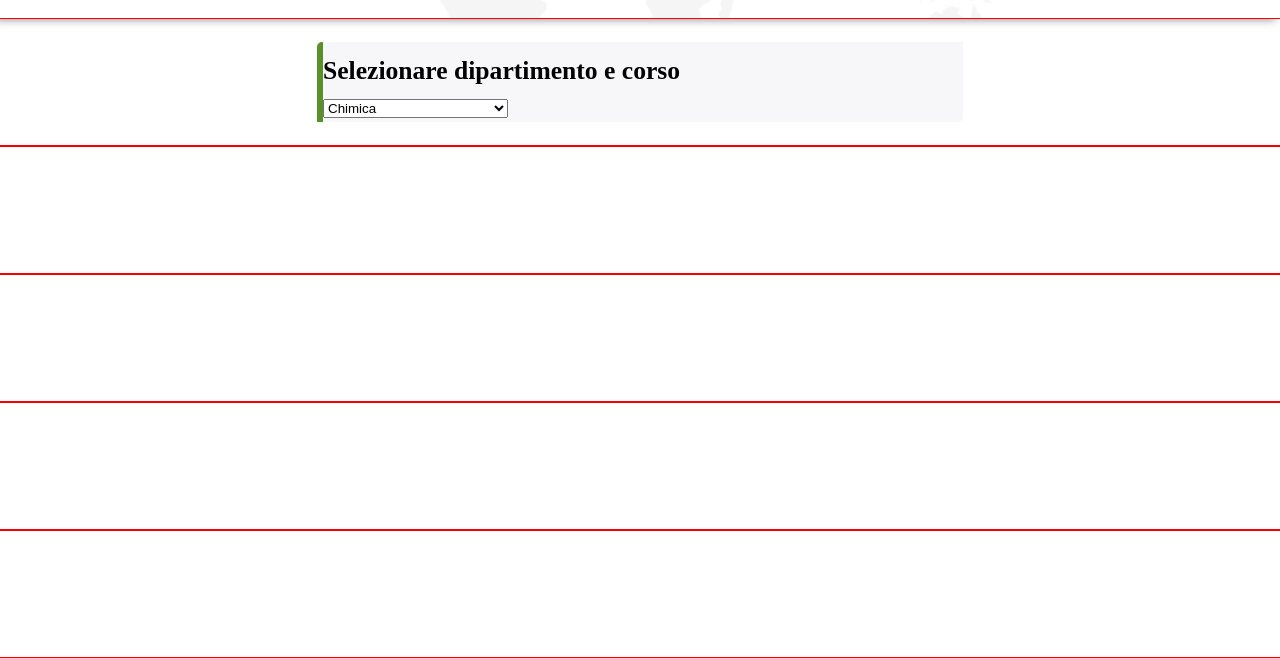
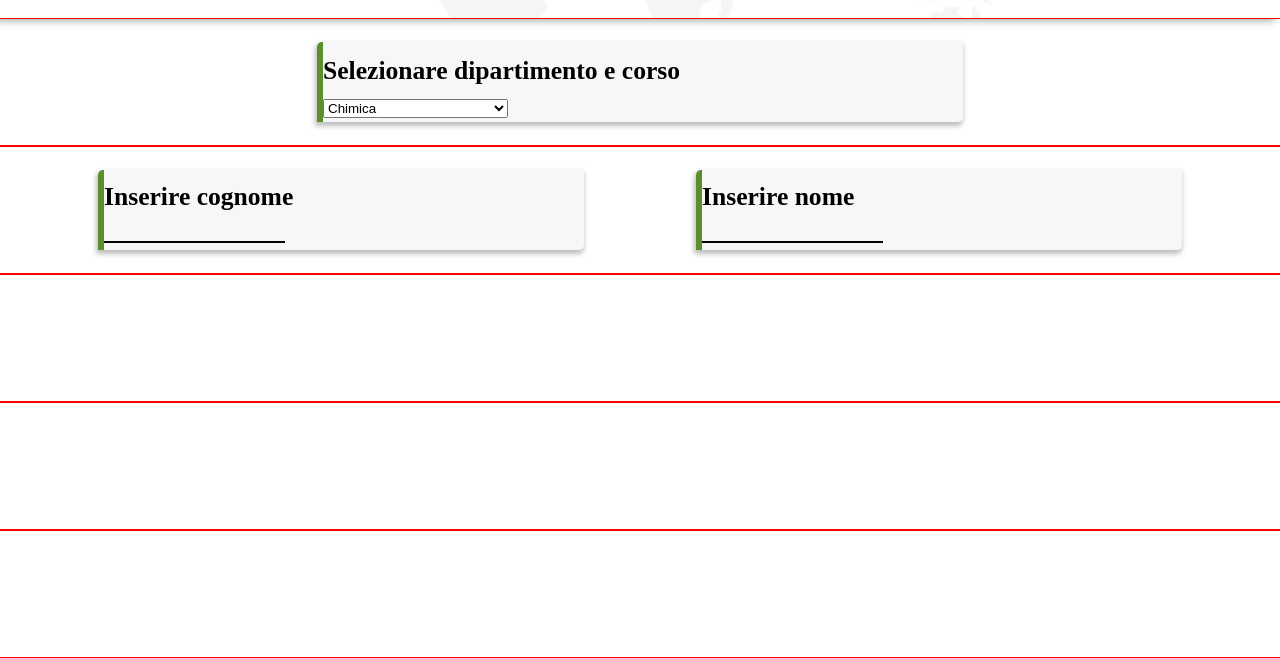
Before and after one commit to Halid04/TPI-Itis-form, a plain HTML site: page index.html in a window 1280 px wide. Shown: the part 142-800 px from the top of the page. Drawn offline with Linux system fonts and the light colour scheme.

Commit message:
Update index.html

```diff
--- a/index.html
+++ b/index.html
@@ -66,7 +66,8 @@
         justify-content: center;
       }
 
-      .firstRow > span {
+      .firstRow > span,
+      .secondRow > span {
         background-color: rgb(247, 247, 249);
         border-left: 6px solid #5a8f29;
         border-top-left-radius: 5px;
@@ -75,10 +76,31 @@
         height: 3rem;
         text-align: left;
         line-height: 2px;
+        box-shadow: -1px 3px 5px 1px #00000042;
       }
 
-      .firstRow > span > h2 {
+      .firstRow > span > h2,
+      .secondRow > span > h2 {
         font-size: 1rem;
+      }
+
+      .secondRow {
+        display: flex;
+        align-items: center;
+        justify-content: center;
+        gap: 5rem;
+      }
+
+      .secondRow > span {
+        width: 15rem;
+        line-height: 0.1px;
+      }
+
+      .secondRow > span > input {
+        background-color: transparent;
+        border: none;
+        outline: none;
+        border-bottom: 2px solid;
       }
 
       @media (min-width: 768px) {
@@ -92,13 +114,34 @@
         }
 
         .firstRow > span {
-          width: 40rem;
+          width: 30rem;
           height: 5rem;
           line-height: 15px;
         }
 
-        .firstRow > span > h2 {
+        .firstRow > span > h2,
+        .secondRow > span > h2 {
           font-size: 1.6rem;
+        }
+
+        .secondRow > span {
+          width: 20rem;
+          height: 5rem;
+          line-height: 12px;
+        }
+      }
+
+      @media (min-width: 1100px) {
+        .firstRow > span {
+          width: 40rem;
+        }
+
+        .secondRow {
+          gap: 7rem;
+        }
+
+        .secondRow > span {
+          width: 30rem;
         }
       }
     </style>
@@ -163,7 +206,16 @@
           </select>
         </span>
       </div>
-      <div class="secondRow"></div>
+      <div class="secondRow">
+        <span>
+          <h2>Inserire cognome</h2>
+          <input type="text" name="cognome" id="" />
+        </span>
+        <span>
+          <h2>Inserire nome</h2>
+          <input type="text" name="nome" id="" />
+        </span>
+      </div>
       <div class="thirdRow"></div>
       <div class="fourthRow"></div>
       <div class="fifthRow"></div>
```
